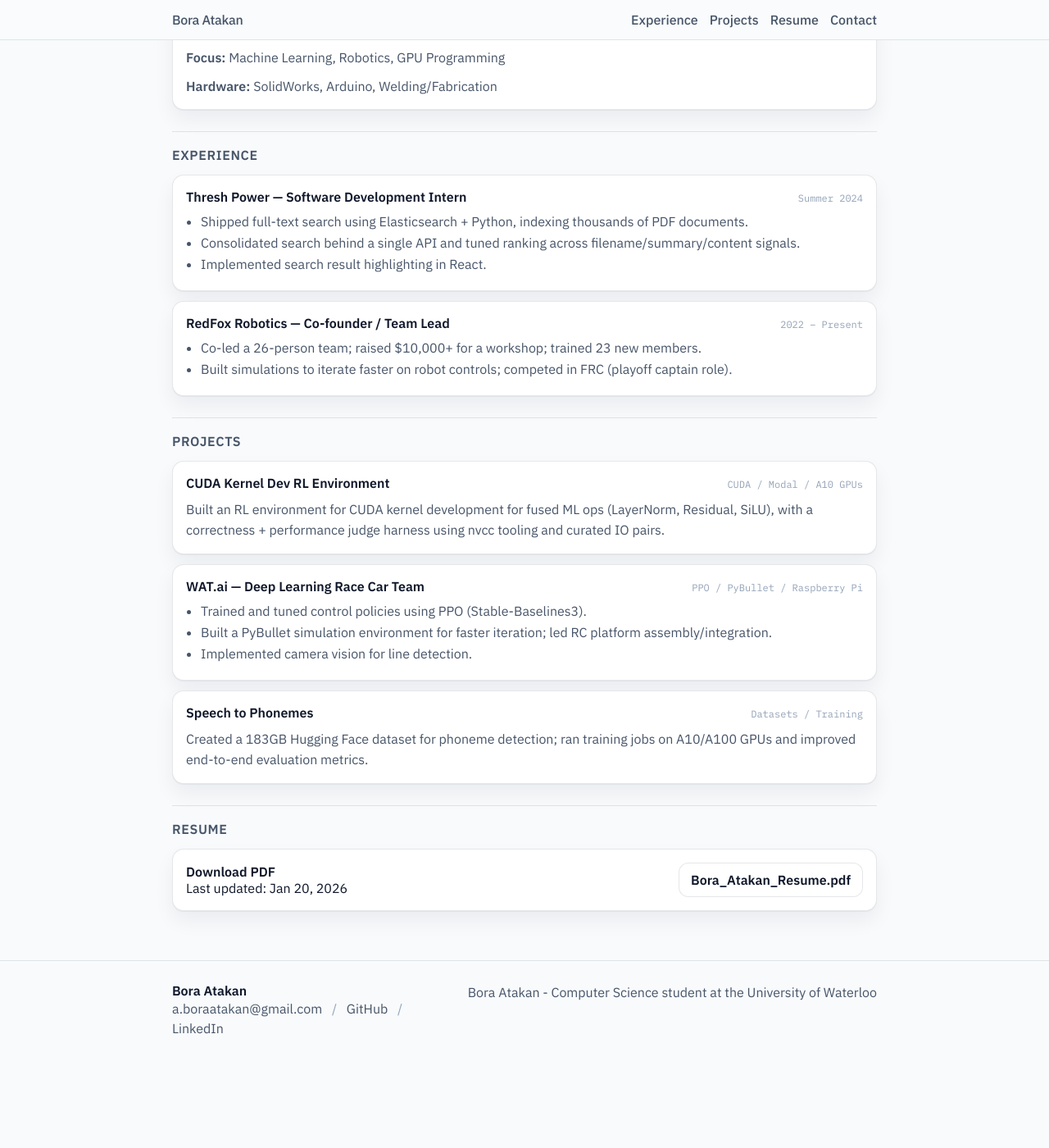
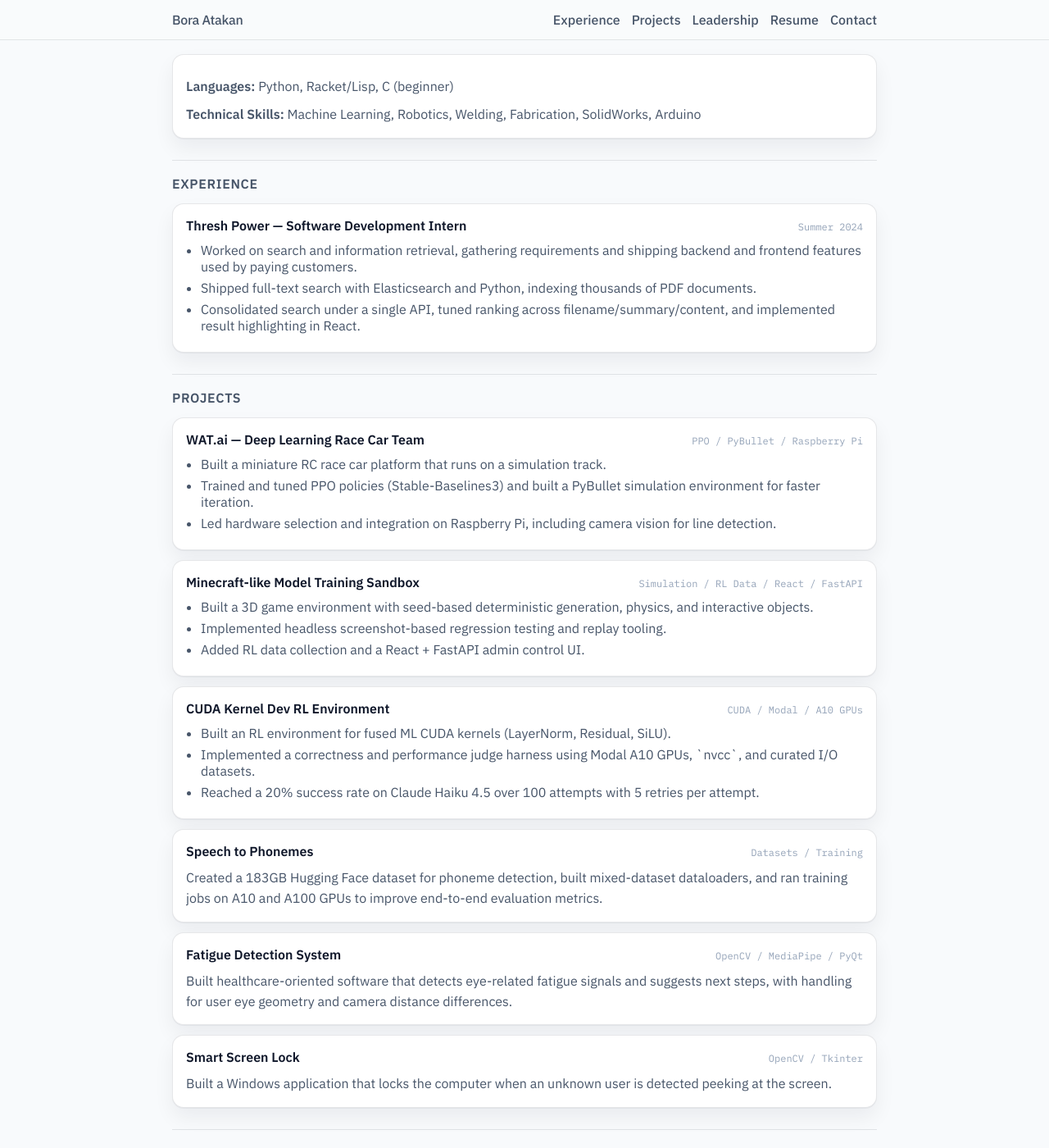
Before and after one commit to AnilBoraAtakan/anilboraatakan.github.io, a Jekyll site: the page built from index.md, in a window 1280 px wide and 1400 px high, scrolled down 580 px. Shown: the whole window at 82% size. Built offline with Jekyll 4.4.1, drawn with Linux system fonts in a browser that asks for light colours; before the commit the page ends 1881 px from its top, so only the background shows below that; some of the changed text lies outside the part shown.

Commit message:
Update resume content

```diff
--- a/_includes/nav.html
+++ b/_includes/nav.html
@@ -5,6 +5,7 @@
       <div class="nav__links">
         <a href="{{ '/' | relative_url }}#experience">Experience</a>
         <a href="{{ '/' | relative_url }}#projects">Projects</a>
+        <a href="{{ '/' | relative_url }}#extracurricular">Leadership</a>
         <a href="{{ '/' | relative_url }}#resume">Resume</a>
         <a href="{{ '/' | relative_url }}#contact">Contact</a>
       </div>
--- a/index.md
+++ b/index.md
@@ -23,10 +23,12 @@ title: Home
   <div class="grid">
     <div class="card">
       <div class="card__title">
-        <strong>University of Waterloo — BCS (Honours), Co-op</strong>
+        <strong>University of Waterloo — Bachelor of Computer Science (Honours), Co-op</strong>
         <span class="meta">2025 – 2030</span>
       </div>
-      <p>GPA: 3.9/4.0. Advanced coursework includes functional programming, calculus, and linear algebra.</p>
+      <p>Waterloo, Ontario, Canada</p>
+      <p>GPA: 3.9/4.0</p>
+      <p><strong>Advanced Courses:</strong> Designing Functional Programs, Calculus 2, Linear Algebra 1</p>
     </div>
   </div>
 </section>
@@ -36,8 +38,7 @@ title: Home
   <div class="grid">
     <div class="card">
       <p><strong>Languages:</strong> Python, Racket/Lisp, C (beginner)</p>
-      <p><strong>Focus:</strong> Machine Learning, Robotics, GPU Programming</p>
-      <p><strong>Hardware:</strong> SolidWorks, Arduino, Welding/Fabrication</p>
+      <p><strong>Technical Skills:</strong> Machine Learning, Robotics, Welding, Fabrication, SolidWorks, Arduino</p>
     </div>
   </div>
 </section>
@@ -51,20 +52,9 @@ title: Home
         <span class="meta">Summer 2024</span>
       </div>
       <ul>
-        <li>Shipped full-text search using Elasticsearch + Python, indexing thousands of PDF documents.</li>
-        <li>Consolidated search behind a single API and tuned ranking across filename/summary/content signals.</li>
-        <li>Implemented search result highlighting in React.</li>
-      </ul>
-    </div>
-
-    <div class="card">
-      <div class="card__title">
-        <strong>RedFox Robotics — Co-founder / Team Lead</strong>
-        <span class="meta">2022 – Present</span>
-      </div>
-      <ul>
-        <li>Co-led a 26-person team; raised $10,000+ for a workshop; trained 23 new members.</li>
-        <li>Built simulations to iterate faster on robot controls; competed in FRC (playoff captain role).</li>
+        <li>Worked on search and information retrieval, gathering requirements and shipping backend and frontend features used by paying customers.</li>
+        <li>Shipped full-text search with Elasticsearch and Python, indexing thousands of PDF documents.</li>
+        <li>Consolidated search under a single API, tuned ranking across filename/summary/content, and implemented result highlighting in React.</li>
       </ul>
     </div>
   </div>
@@ -75,24 +65,37 @@ title: Home
   <div class="grid">
     <div class="card">
       <div class="card__title">
-        <strong>CUDA Kernel Dev RL Environment</strong>
-        <span class="meta">CUDA / Modal / A10 GPUs</span>
+        <strong>WAT.ai — Deep Learning Race Car Team</strong>
+        <span class="meta">PPO / PyBullet / Raspberry Pi</span>
       </div>
-      <p>
-        Built an RL environment for CUDA kernel development for fused ML ops (LayerNorm, Residual, SiLU), with a
-        correctness + performance judge harness using nvcc tooling and curated IO pairs.
-      </p>
+      <ul>
+        <li>Built a miniature RC race car platform that runs on a simulation track.</li>
+        <li>Trained and tuned PPO policies (Stable-Baselines3) and built a PyBullet simulation environment for faster iteration.</li>
+        <li>Led hardware selection and integration on Raspberry Pi, including camera vision for line detection.</li>
+      </ul>
     </div>
 
     <div class="card">
       <div class="card__title">
-        <strong>WAT.ai — Deep Learning Race Car Team</strong>
-        <span class="meta">PPO / PyBullet / Raspberry Pi</span>
+        <strong>Minecraft-like Model Training Sandbox</strong>
+        <span class="meta">Simulation / RL Data / React / FastAPI</span>
       </div>
       <ul>
-        <li>Trained and tuned control policies using PPO (Stable-Baselines3).</li>
-        <li>Built a PyBullet simulation environment for faster iteration; led RC platform assembly/integration.</li>
-        <li>Implemented camera vision for line detection.</li>
+        <li>Built a 3D game environment with seed-based deterministic generation, physics, and interactive objects.</li>
+        <li>Implemented headless screenshot-based regression testing and replay tooling.</li>
+        <li>Added RL data collection and a React + FastAPI admin control UI.</li>
+      </ul>
+    </div>
+
+    <div class="card">
+      <div class="card__title">
+        <strong>CUDA Kernel Dev RL Environment</strong>
+        <span class="meta">CUDA / Modal / A10 GPUs</span>
+      </div>
+      <ul>
+        <li>Built an RL environment for fused ML CUDA kernels (LayerNorm, Residual, SiLU).</li>
+        <li>Implemented a correctness and performance judge harness using Modal A10 GPUs, `nvcc`, and curated I/O datasets.</li>
+        <li>Reached a 20% success rate on Claude Haiku 4.5 over 100 attempts with 5 retries per attempt.</li>
       </ul>
     </div>
 
@@ -102,9 +105,57 @@ title: Home
         <span class="meta">Datasets / Training</span>
       </div>
       <p>
-        Created a 183GB Hugging Face dataset for phoneme detection; ran training jobs on A10/A100 GPUs and improved
-        end-to-end evaluation metrics.
+        Created a 183GB Hugging Face dataset for phoneme detection, built mixed-dataset dataloaders, and ran training
+        jobs on A10 and A100 GPUs to improve end-to-end evaluation metrics.
       </p>
+    </div>
+
+    <div class="card">
+      <div class="card__title">
+        <strong>Fatigue Detection System</strong>
+        <span class="meta">OpenCV / MediaPipe / PyQt</span>
+      </div>
+      <p>
+        Built healthcare-oriented software that detects eye-related fatigue signals and suggests next steps, with
+        handling for user eye geometry and camera distance differences.
+      </p>
+    </div>
+
+    <div class="card">
+      <div class="card__title">
+        <strong>Smart Screen Lock</strong>
+        <span class="meta">OpenCV / Tkinter</span>
+      </div>
+      <p>
+        Built a Windows application that locks the computer when an unknown user is detected peeking at the screen.
+      </p>
+    </div>
+  </div>
+</section>
+
+<section class="section" id="extracurricular">
+  <h2>Extracurricular</h2>
+  <div class="grid">
+    <div class="card">
+      <div class="card__title">
+        <strong>Leadership — RedFox Robotics</strong>
+        <span class="meta">2022 – Present</span>
+      </div>
+      <ul>
+        <li>Co-founded RedFox Robotics and co-led a 26-person team.</li>
+        <li>Raised over $10,000 for workshop infrastructure and trained 23 new members.</li>
+        <li>Built simulations to speed up control iteration; placed 11th in regional qualification and advanced to playoffs as Alliance 7 captain.</li>
+      </ul>
+    </div>
+
+    <div class="card">
+      <div class="card__title">
+        <strong>Competitions & Awards — FIRST Robotics Competition (FRC)</strong>
+        <span class="meta">2022 – Present</span>
+      </div>
+      <ul>
+        <li>Received 6 awards across two FRC teams (2022–2025).</li>
+      </ul>
     </div>
   </div>
 </section>
@@ -115,7 +166,7 @@ title: Home
     <div class="resume">
       <div>
         <strong>Download PDF</strong>
-        <div class="meta">Last updated: Jan 20, 2026</div>
+        <div class="meta">Last updated: Mar 1, 2026</div>
       </div>
       <a class="button" href="{{ '/assets/cv/Bora_Atakan_Resume.pdf' | relative_url }}" target="_blank" rel="noopener">
         Bora_Atakan_Resume.pdf
```
Also changed, not shown: other parts of index.md (+1 -1 lines), 2 other files.
